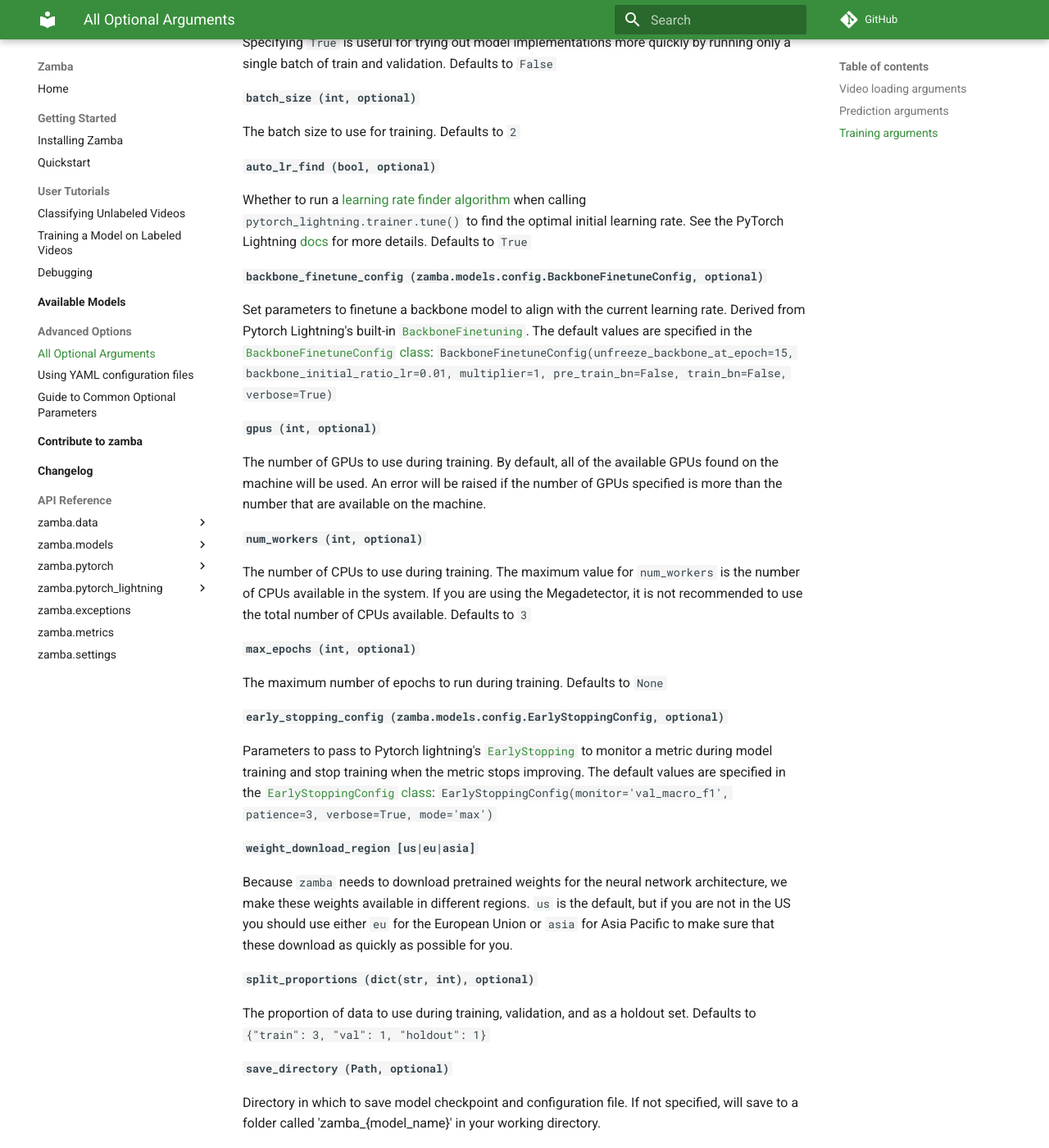
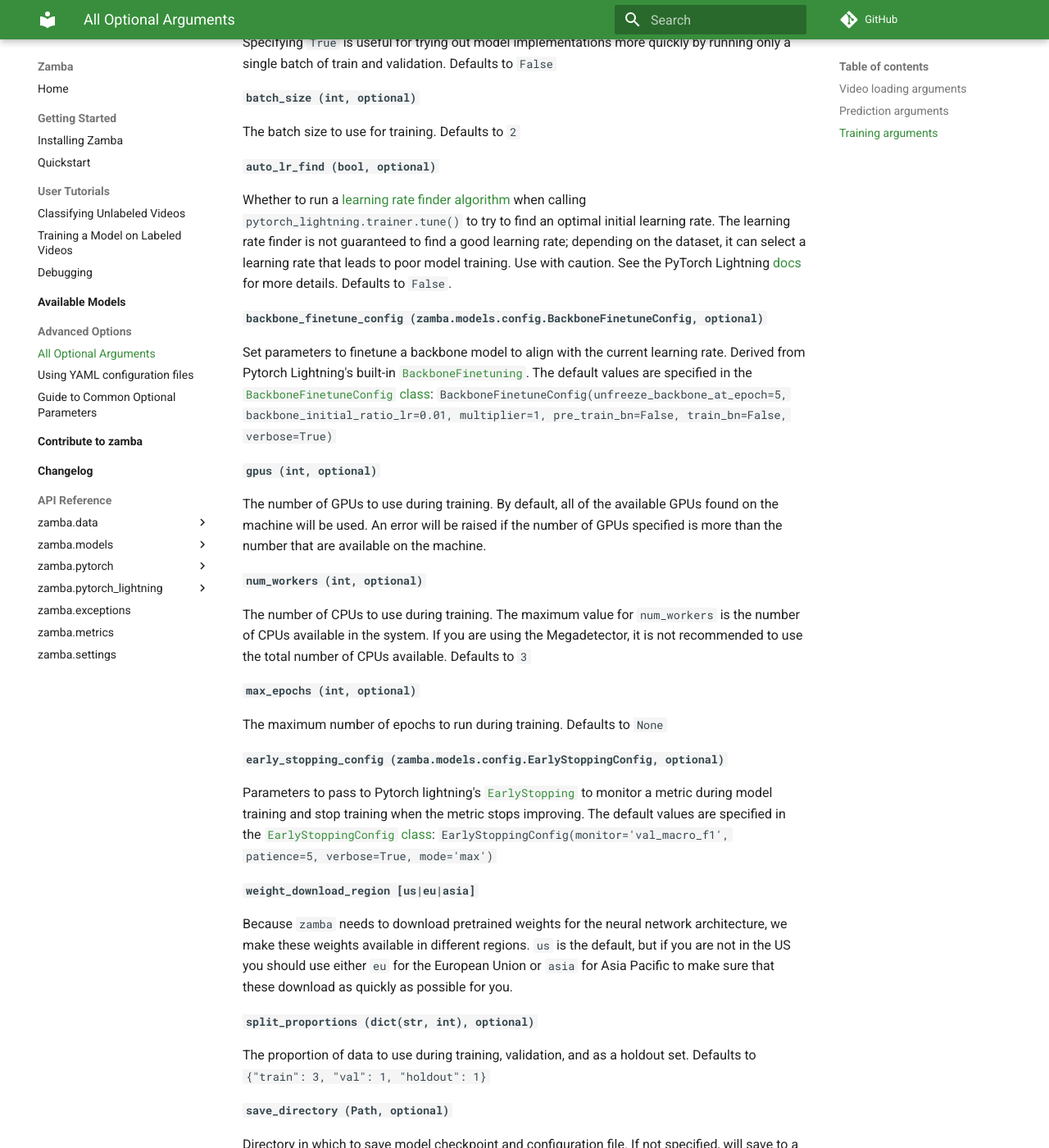
Before and after one commit to drivendataorg/zamba, an MkDocs documentation site: the page built from docs/docs/configurations.md, in a window 1280 px wide and 1400 px high, scrolled down 7788 px. Shown: the whole window at 82% size. Built offline with MkDocs 1.6.1 and Material for MkDocs 9.7.7, drawn with Linux system fonts in a browser that asks for light colours; comment, search, counter and statistics services are not loaded; the version menu is left out.

Commit message:
Change default backbone finetuning, auto_lr_find, and fix persistent workers bug (#148)
* Default patience from 3 to 5

* Default for auto_lr_find to False

* Change default unfreeze_backbone_at_epoch to 5

* Fix persistent_workers bug

* Revert changes to templates

```diff
--- a/docs/docs/configurations.md
+++ b/docs/docs/configurations.md
@@ -244,16 +244,16 @@ class TrainConfig(ZambaBaseModel)
  model_name: zamba.models.config.ModelEnum = <ModelEnum.time_distributed: 'time_distributed'>,
  dry_run: Union[bool, int] = False,
  batch_size: int = 2,
- auto_lr_find: bool = True,
+ auto_lr_find: bool = False,
  backbone_finetune_config: zamba.models.config.BackboneFinetuneConfig =
-            BackboneFinetuneConfig(unfreeze_backbone_at_epoch=15,
+            BackboneFinetuneConfig(unfreeze_backbone_at_epoch=5,
             backbone_initial_ratio_lr=0.01, multiplier=1,
             pre_train_bn=False, train_bn=False, verbose=True),
  gpus: int = 0,
  num_workers: int = 3,
  max_epochs: int = None,
  early_stopping_config: zamba.models.config.EarlyStoppingConfig =
-            EarlyStoppingConfig(monitor='val_macro_f1', patience=3,
+            EarlyStoppingConfig(monitor='val_macro_f1', patience=5,
             verbose=True, mode='max'),
  weight_download_region: zamba.models.utils.RegionEnum = 'us',
  split_proportions: Dict[str, int] = {'train': 3, 'val': 1, 'holdout': 1},
@@ -299,11 +299,11 @@ The batch size to use for training. Defaults to `2`
 
 #### `auto_lr_find (bool, optional)`
 
-Whether to run a [learning rate finder algorithm](https://arxiv.org/abs/1506.01186) when calling `pytorch_lightning.trainer.tune()` to find the optimal initial learning rate. See the PyTorch Lightning [docs](https://pytorch-lightning.readthedocs.io/en/latest/common/trainer.html#auto-lr-find) for more details. Defaults to `True`
+Whether to run a [learning rate finder algorithm](https://arxiv.org/abs/1506.01186) when calling `pytorch_lightning.trainer.tune()` to try to find an optimal initial learning rate. The learning rate finder is not guaranteed to find a good learning rate; depending on the dataset, it can select a learning rate that leads to poor model training. Use with caution. See the PyTorch Lightning [docs](https://pytorch-lightning.readthedocs.io/en/latest/common/trainer.html#auto-lr-find) for more details. Defaults to `False`.
 
 #### `backbone_finetune_config (zamba.models.config.BackboneFinetuneConfig, optional)`
 
-Set parameters to finetune a backbone model to align with the current learning rate. Derived from Pytorch Lightning's built-in [`BackboneFinetuning`](https://pytorch-lightning.readthedocs.io/en/latest/_modules/pytorch_lightning/callbacks/finetuning.html). The default values are specified in the [`BackboneFinetuneConfig` class](api-reference/models-config.md#zamba.models.config.BackboneFinetuneConfig): `BackboneFinetuneConfig(unfreeze_backbone_at_epoch=15, backbone_initial_ratio_lr=0.01, multiplier=1, pre_train_bn=False, train_bn=False, verbose=True)`
+Set parameters to finetune a backbone model to align with the current learning rate. Derived from Pytorch Lightning's built-in [`BackboneFinetuning`](https://pytorch-lightning.readthedocs.io/en/latest/_modules/pytorch_lightning/callbacks/finetuning.html). The default values are specified in the [`BackboneFinetuneConfig` class](api-reference/models-config.md#zamba.models.config.BackboneFinetuneConfig): `BackboneFinetuneConfig(unfreeze_backbone_at_epoch=5, backbone_initial_ratio_lr=0.01, multiplier=1, pre_train_bn=False, train_bn=False, verbose=True)`
 
 #### `gpus (int, optional)`
 
@@ -319,7 +319,7 @@ The maximum number of epochs to run during training. Defaults to `None`
 
 #### `early_stopping_config (zamba.models.config.EarlyStoppingConfig, optional)`
 
-Parameters to pass to Pytorch lightning's [`EarlyStopping`](https://github.com/PyTorchLightning/pytorch-lightning/blob/c7451b3ccf742b0e8971332caf2e041ceabd9fe8/pytorch_lightning/callbacks/early_stopping.py#L35) to monitor a metric during model training and stop training when the metric stops improving. The default values are specified in the [`EarlyStoppingConfig` class](api-reference/models-config.md#zamba.models.config.EarlyStoppingConfig): `EarlyStoppingConfig(monitor='val_macro_f1', patience=3, verbose=True, mode='max')`
+Parameters to pass to Pytorch lightning's [`EarlyStopping`](https://github.com/PyTorchLightning/pytorch-lightning/blob/c7451b3ccf742b0e8971332caf2e041ceabd9fe8/pytorch_lightning/callbacks/early_stopping.py#L35) to monitor a metric during model training and stop training when the metric stops improving. The default values are specified in the [`EarlyStoppingConfig` class](api-reference/models-config.md#zamba.models.config.EarlyStoppingConfig): `EarlyStoppingConfig(monitor='val_macro_f1', patience=5, verbose=True, mode='max')`
 
 #### `weight_download_region [us|eu|asia]`
 
```
Also changed, not shown: 2 other files.
